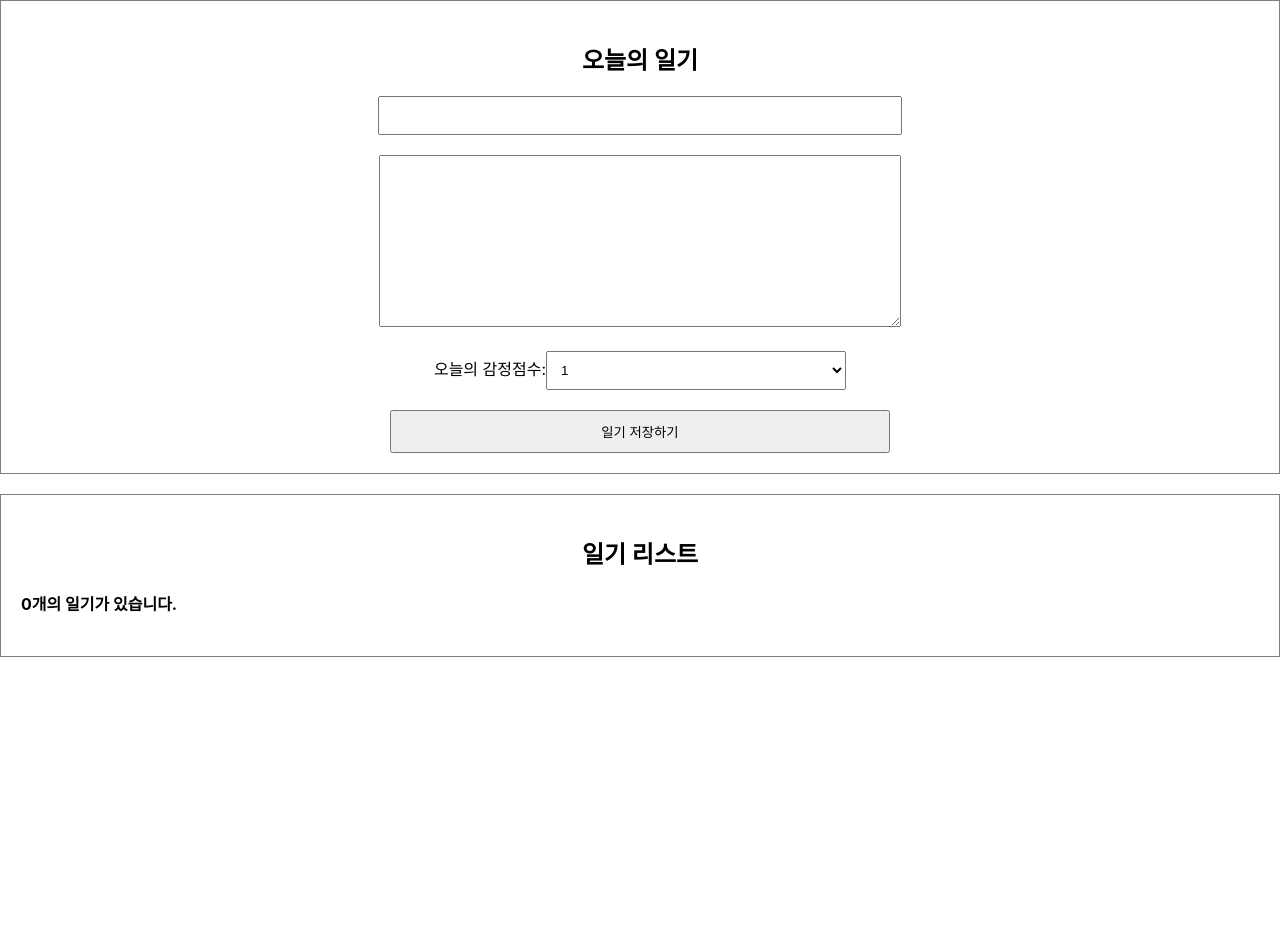
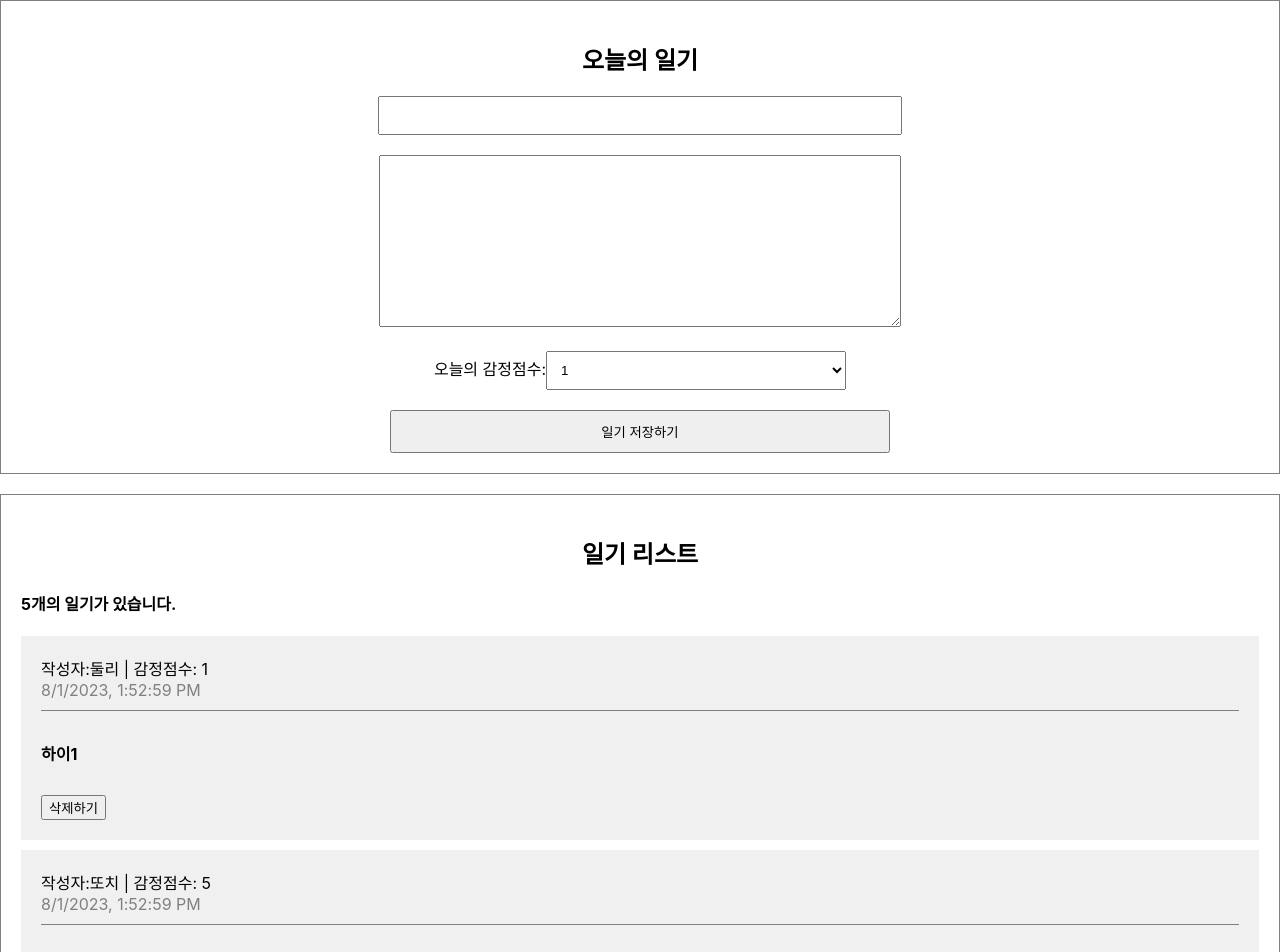
Before and after one commit to Yoonyesol/simple_diary, a React (Create React App) app: page / in a window 1280 px wide. Shown: the top 952 px of the page. Before the commit the page ends 800 px from the top, so only its background shows below. Built offline with nearby package versions, Linux system fonts and the light colour scheme; the HTML template or start-up script is replaced by a standard one.

Commit message:
diaryList 컴포넌트: 데이터 삭제하기

```diff
--- a/src/App.js
+++ b/src/App.js
@@ -3,46 +3,46 @@
 import DiaryEditor from './DiaryEditor';
 import DiaryList from './DiaryList';
 
-// const dummyList = [
-//   {
-//     id: 1,
-//     author: "둘리",
-//     content: "하이1",
-//     emotion: 1,
-//     created_date: new Date().getTime()  //현재 시간을 ms로 반환
-//   },
-//   {
-//     id: 2,
-//     author: "또치",
-//     content: "하이13",
-//     emotion: 5,
-//     created_date: new Date().getTime()
-//   },
-//   {
-//     id: 3,
-//     author: "마이콜",
-//     content: "하이1543",
-//     emotion: 4,
-//     created_date: new Date().getTime()
-//   },
-//   {
-//     id: 4,
-//     author: "희동이",
-//     content: "하이13242",
-//     emotion: 5,
-//     created_date: new Date().getTime()
-//   },
-//   {
-//     id: 5,
-//     author: "고길동",
-//     content: "하이13424",
-//     emotion: 3,
-//     created_date: new Date().getTime()
-//   },
-// ]
+const dummyList = [
+  {
+    id: 1,
+    author: "둘리",
+    content: "하이1",
+    emotion: 1,
+    created_date: new Date().getTime()  //현재 시간을 ms로 반환
+  },
+  {
+    id: 2,
+    author: "또치",
+    content: "하이13",
+    emotion: 5,
+    created_date: new Date().getTime()
+  },
+  {
+    id: 3,
+    author: "마이콜",
+    content: "하이1543",
+    emotion: 4,
+    created_date: new Date().getTime()
+  },
+  {
+    id: 4,
+    author: "희동이",
+    content: "하이13242",
+    emotion: 5,
+    created_date: new Date().getTime()
+  },
+  {
+    id: 5,
+    author: "고길동",
+    content: "하이13424",
+    emotion: 3,
+    created_date: new Date().getTime()
+  },
+]
 
 function App() {
-  const [data, setData] = useState([]); //일기 데이터 배열, 배열을 관리할 변수
+  const [data, setData] = useState(dummyList); //일기 데이터 배열, 배열을 관리할 변수
 
   const dataId = useRef(0); //일기 id
 
@@ -56,10 +56,17 @@
     dataId.current += 1;  //매번 1씩 id 증가
     setData([newItem, ...data]) //기존 아이템에 새로운 아이템을 추가
   }
+
+  //작성된 일기를 삭제하는 함수
+  const onDelete = (targetId) => {
+    console.log(`${targetId}가 삭제되었습니다.`)
+    const newDiaryList = data.filter((it) => it.id !== targetId); //targetId 일기를 제외한 모든 일기를 배열로 생성
+    setData(newDiaryList) //data state 변경
+  }
   return (
     <div className="App">
       <DiaryEditor onCreate={onCreate} />
-      <DiaryList diaryList={data} />
+      <DiaryList onDelete={onDelete} diaryList={data} />
     </div>
   );
 }
--- a/src/DiaryItem.js
+++ b/src/DiaryItem.js
@@ -1,4 +1,4 @@
-const DiaryItem = ({author, content, created_date, emotion, id}) => {
+const DiaryItem = ({onDelete, author, content, created_date, emotion, id}) => {
   return <div className="DiaryItem">
     <div className="info">
       <span>작성자:{author} | 감정점수: {emotion}</span>
@@ -6,6 +6,11 @@
       <span className="date">{new Date(created_date).toLocaleString()}</span>
     </div>
     <div className="content">{content}</div>
+    <button onClick={() => {
+      if (window.confirm(`${id}번째 일기를 정말 삭제하시겠습니까?`)) {
+        onDelete(id); //확인 선택시 onDelete 실행
+      }
+    }}>삭제하기</button>
   </div>
 };
 export default DiaryItem;
--- a/src/DiaryList.js
+++ b/src/DiaryList.js
@@ -1,13 +1,13 @@
 import DiaryItem from "./DiaryItem";
 
 //일기 리스트를 렌더링할 컴포넌트
-const DiaryList = ({diaryList}) => {
+const DiaryList = ({onDelete, diaryList}) => {
   return <div className="DiaryList">
     <h2>일기 리스트</h2>
     <h4>{diaryList.length}개의 일기가 있습니다.</h4>
     <div>
       {diaryList.map((it)=>(  //it:diaryList의 요소(객체별로)렌더링
-        <DiaryItem key={it.id} {...it} /> //key값과 모든 요소를 spread연산자로 전달
+        <DiaryItem key={it.id} {...it} onDelete={onDelete} /> //key값과 모든 요소를 spread연산자로 전달
       ))}
     </div>
   </div>
```
